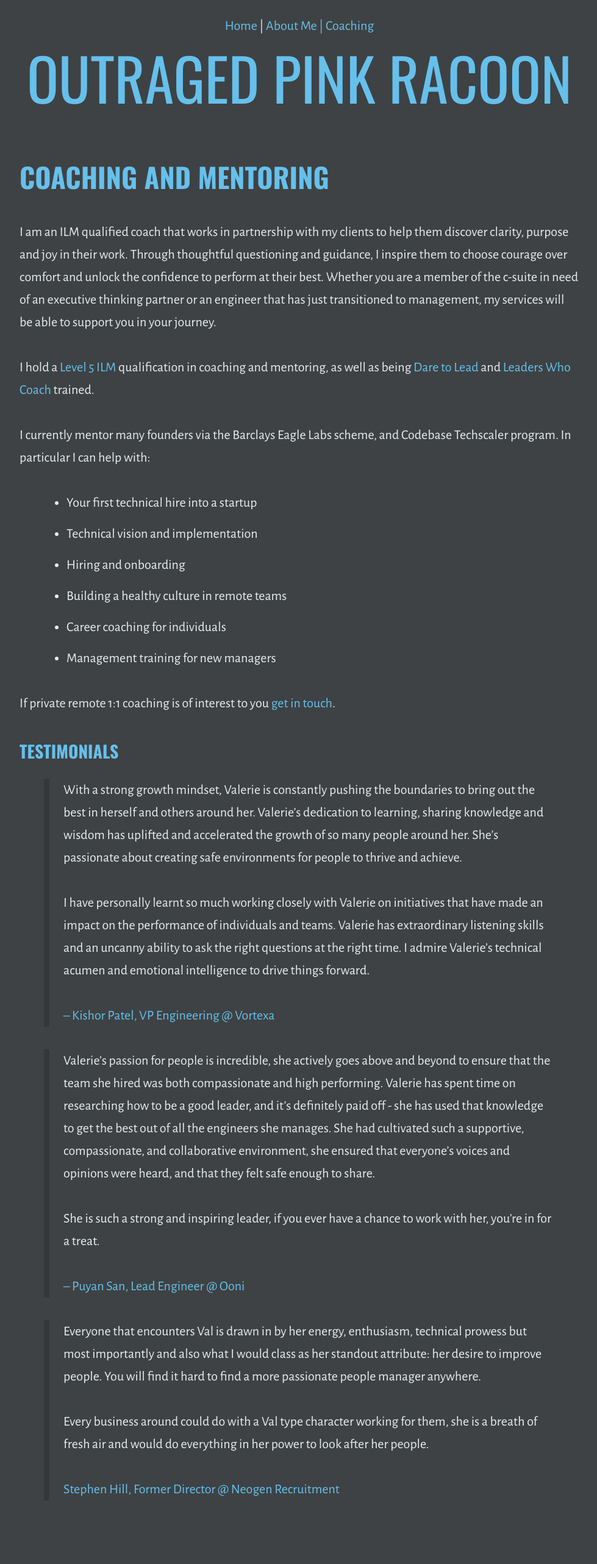
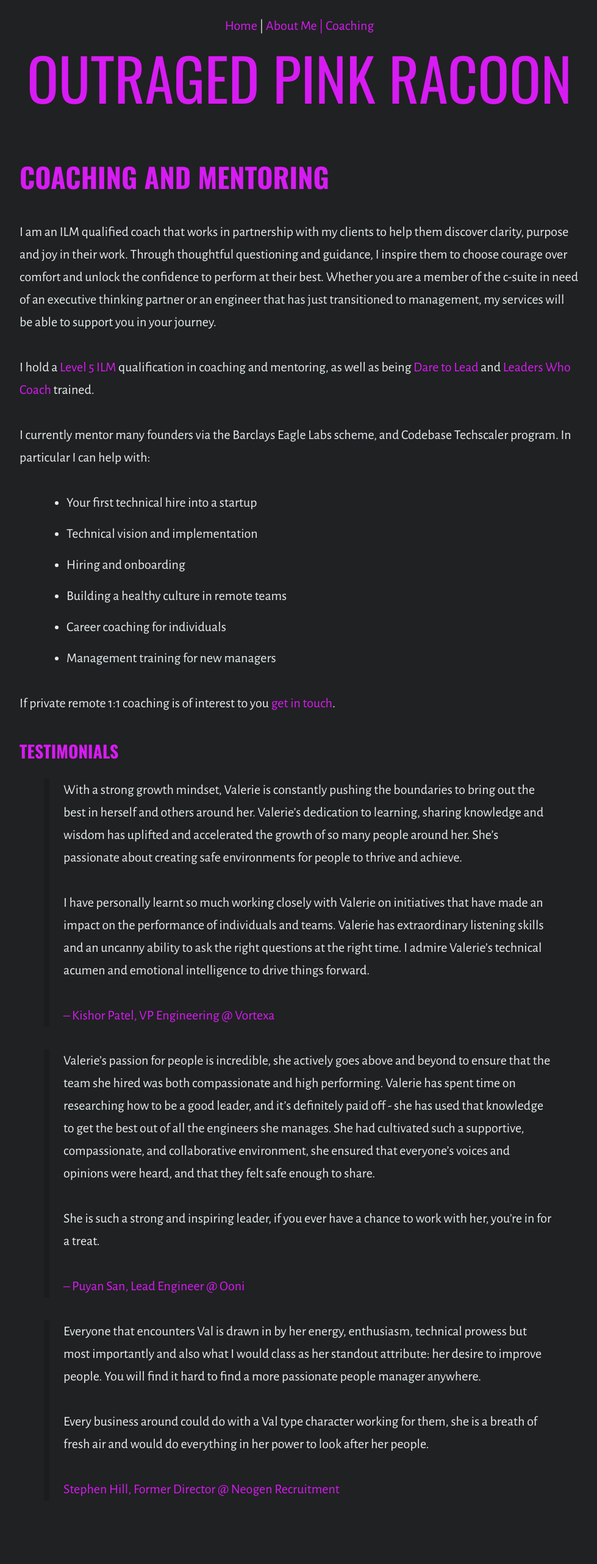
Before and after one commit to outragedpinkracoon/outragedpinkracoon.github.io, a Jekyll site: the page built from coaching.md, in a window 1280 px wide. Shown: the whole page at 61% size, without its empty margins (149-1128 px from the left). Built offline with Jekyll 4.4.1, drawn with Linux system fonts in a browser that asks for light colours.

Commit message:
makes my theme actually pink at last what

```diff
--- a/_sass/main.scss
+++ b/_sass/main.scss
@@ -74,3 +74,7 @@ pre {
 .hidden {
   display: none;
 }
+
+.pink {
+  color: $light-pink;
+}
--- a/_sass/post.scss
+++ b/_sass/post.scss
@@ -11,8 +11,4 @@
     font-family: $font-primary;
     margin: 15px 0px;
   }
-
-  .blue {
-    color: $light-blue;
-  }
 }
--- a/_sass/variables.scss
+++ b/_sass/variables.scss
@@ -1,9 +1,10 @@
-$dark-grey: rgb(62, 66, 68);
+$dark-grey: rgb(32, 33, 34);
 $light-blue: #66c0ec;
 $off-white: rgb(230, 237, 240);
+$light-pink: rgb(215, 27, 243);
 
 $bg-color: $dark-grey;
-$primary-color: $light-blue;
+$primary-color: $light-pink;
 $text-color: $off-white;
 
 $font-primary: 'Oswald';
--- a/coaching.md
+++ b/coaching.md
@@ -21,10 +21,10 @@ If private remote 1:1 coaching is of interest to you <a href="mailto:coaching@ou
 ### Testimonials
 
 > With a strong growth mindset, Valerie is constantly pushing the boundaries to bring out the best in herself and others around her. Valerie's dedication to learning, sharing knowledge and wisdom has uplifted and accelerated the growth of so many people around her. She's passionate about creating safe environments for people to thrive and achieve. <br><br>I have personally learnt so much working closely with Valerie on initiatives that have made an impact on the performance of individuals and teams. Valerie has extraordinary listening skills and an uncanny ability to ask the right questions at the right time. I admire Valerie's technical acumen and emotional intelligence to drive things forward.
-<br><br> <span class='blue'> -- Kishor Patel, VP Engineering @ Vortexa <span>
+<br><br> <span class='pink'> -- Kishor Patel, VP Engineering @ Vortexa <span>
 
 > Valerie's passion for people is incredible, she actively goes above and beyond to ensure that the team she hired was both compassionate and high performing. Valerie has spent time on researching how to be a good leader, and it's definitely paid off - she has used that knowledge to get the best out of all the engineers she manages. She had cultivated such a supportive, compassionate, and collaborative environment, she ensured that everyone's voices and opinions were heard, and that they felt safe enough to share. <br><br> She is such a strong and inspiring leader, if you ever have a chance to work with her, you're in for a treat.
-<br><br> <span class='blue'>-- Puyan San, Lead Engineer @ Ooni</span>
+<br><br> <span class='pink'>-- Puyan San, Lead Engineer @ Ooni</span>
 
 > Everyone that encounters Val is drawn in by her energy, enthusiasm, technical prowess but most importantly and also what I would class as her standout attribute: her desire to improve people. You will find it hard to find a more passionate people manager anywhere. <br><br> Every business around could do with a Val type character working for them, she is a breath of fresh air and would do everything in her power to look after her people.
-<br><br> <span class='blue'>Stephen Hill, Former Director @ Neogen Recruitment<span>
+<br><br> <span class='pink'>Stephen Hill, Former Director @ Neogen Recruitment<span>
```
